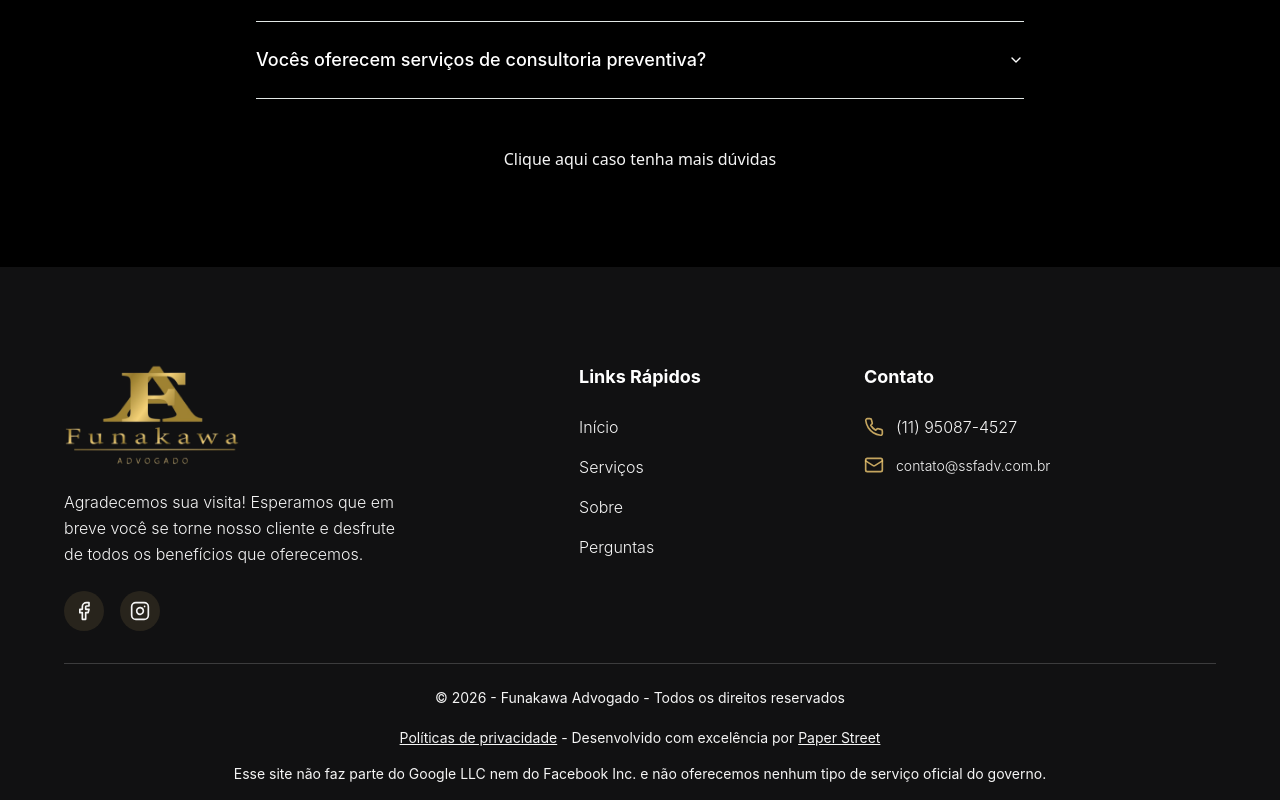
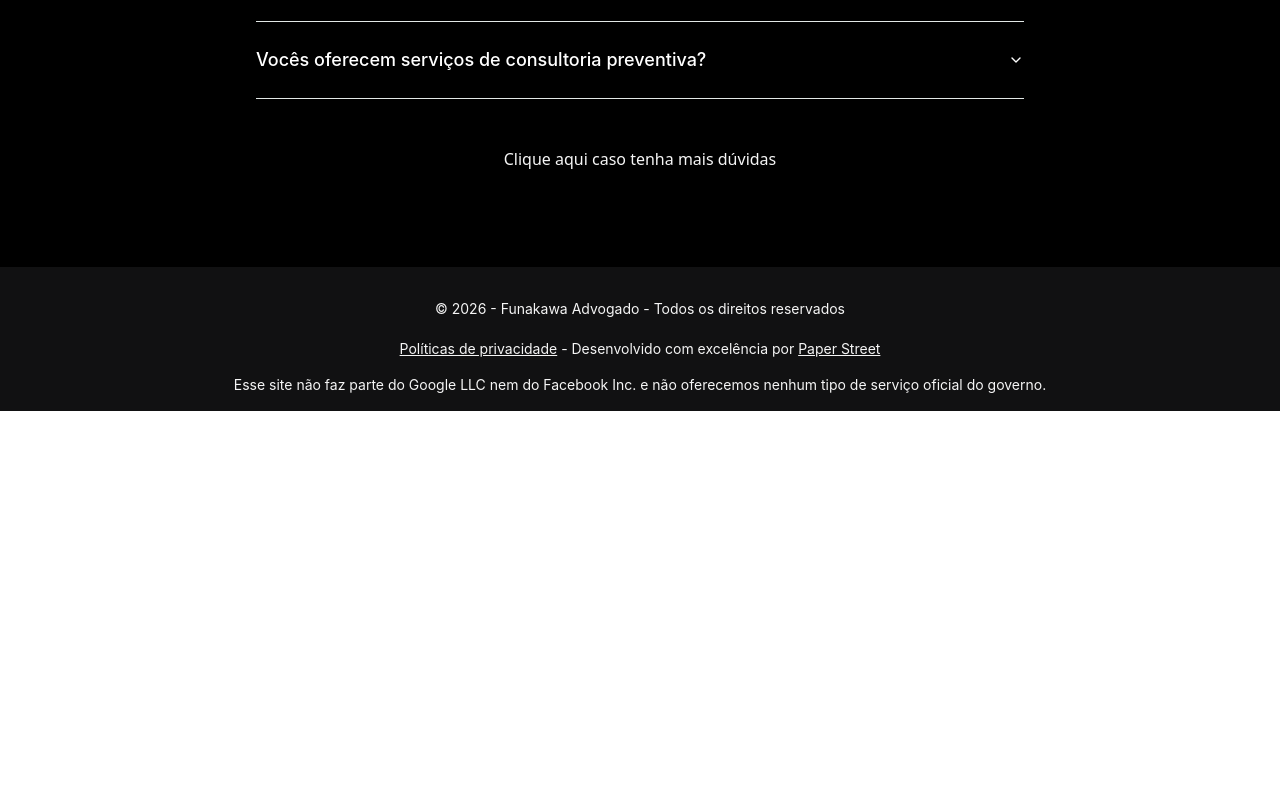
Before and after one commit to Paper-Street-Softwares/LPI-Diego, a React (Vite) app: page / in a window 1280 px wide. Shown: the part 7176-7976 px from the top of the page. After the commit the page ends 7587 px from the top, so only its background shows below. Built offline with nearby package versions, Linux system fonts and the light colour scheme.

Commit message:
fix: Footer

```diff
--- a/src/components/sections/FooterNovoTemplate.jsx
+++ b/src/components/sections/FooterNovoTemplate.jsx
@@ -60,7 +60,10 @@ function FooterNovoTemplate({
   }
 
   return (
-    <SectionArea className={`${backgroundMode} pb-4`} paddingbot={false}>
+    <SectionArea
+      className={`${backgroundMode} pb-4`}
+      paddingTopAndBottom={false}
+    >
       <SectionWrapper>
         <footer className={`${textOpacity}`}>
           <div className="container mx-auto">
@@ -68,7 +71,7 @@ function FooterNovoTemplate({
               className={`grid sm:grid-cols-2 lg:grid-cols-3 ${grid} items-start gap-12 tablet2:gap-2 desktop1:gap-12 mb-8 w-full`}
             >
               {/* Logo e infos */}
-              <div className="space-y-6">
+              {/* <div className="space-y-6">
                 <a
                   className="cursor-pointer"
                   href="/"
@@ -118,10 +121,10 @@ function FooterNovoTemplate({
                     youtube
                   />
                 </div>
-              </div>
+              </div> */}
 
               {/* Links rápidos */}
-              <div className="flex flex-col justify-center sm:items-center gap-8 tablet2:justify-center ">
+              {/* <div className="flex flex-col justify-center sm:items-center gap-8 tablet2:justify-center ">
                 <div className="w-fit ">
                   <h1
                     className={`font-bold font-secondFont text-lg mb-6 ${text}`}
@@ -161,10 +164,10 @@ function FooterNovoTemplate({
                     })}
                   </ul>
                 </div>
-              </div>
+              </div> */}
 
               {/* Contato */}
-              <div className="justify-start tablet2:justify-start flex flex-col gap-6">
+              {/* <div className="justify-start tablet2:justify-start flex flex-col gap-6">
                 <div className="w-fit">
                   <h1
                     className={`font-bold font-secondFont text-lg mb-6 ${text}`}
@@ -214,10 +217,10 @@ function FooterNovoTemplate({
                     )}
                   </ul>
                 </div>
-              </div>
+              </div> */}
 
               {/* Mapa */}
-              {mapa && (
+              {/* {mapa && (
                 <div className="h-64 rounded-xl overflow-hidden">
                   <iframe
                     src={content.texts.maps.embedsrc}
@@ -230,14 +233,14 @@ function FooterNovoTemplate({
                     className="grayscale hover:grayscale-0 transition-all duration-500"
                   ></iframe>
                 </div>
-              )}
+              )} */}
             </div>
 
-            <hr
+            {/* <hr
               className={`pb-6 border-t ${text} ${
                 colorMode === 'light' ? 'opacity-90' : 'opacity-20'
               } w-full`}
-            />
+            /> */}
 
             {/* Footer Bottom */}
             <div
```
